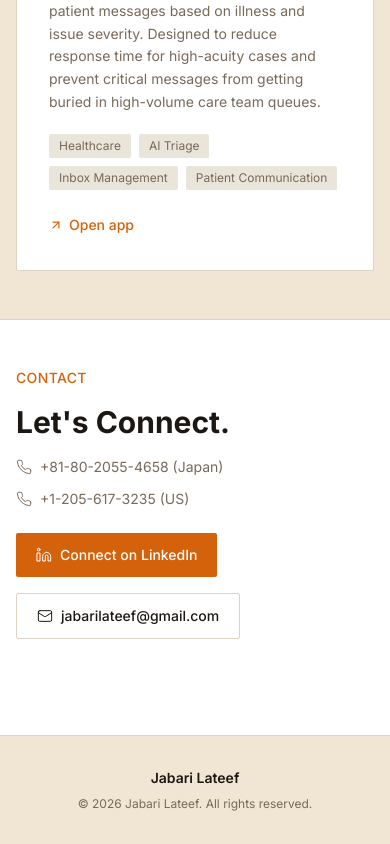
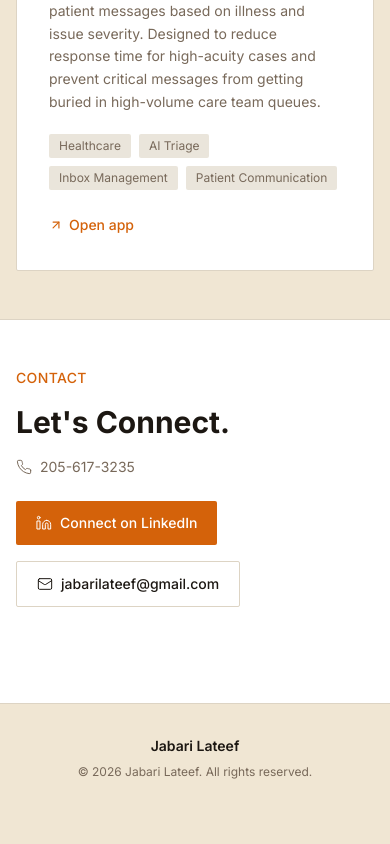
Before and after one commit to JLateef/Jabari-Portfolio, a Next.js app: page / in a window 390 px wide. Shown: the part 5297-6141 px from the top of the page. After the commit the page ends 6109 px from the top, so only its background shows below. Built offline with nearby package versions, Linux system fonts and the light colour scheme.

Commit message:
content: show only US phone number in Contact section

```diff
--- a/components/sections/Contact.tsx
+++ b/components/sections/Contact.tsx
@@ -12,18 +12,11 @@ export default function Contact() {
 
           <div className="flex flex-col gap-3 mb-6">
             <a
-              href="tel:+818020554658"
-              className="inline-flex items-center gap-2 text-sm font-sans text-muted hover:text-ink transition-colors"
-            >
-              <Phone className="w-4 h-4" strokeWidth={1.5} />
-              +81-80-2055-4658 (Japan)
-            </a>
-            <a
               href="tel:+12056173235"
               className="inline-flex items-center gap-2 text-sm font-sans text-muted hover:text-ink transition-colors"
             >
               <Phone className="w-4 h-4" strokeWidth={1.5} />
-              +1-205-617-3235 (US)
+              205-617-3235
             </a>
           </div>
           <div className="flex flex-wrap gap-4">
```
